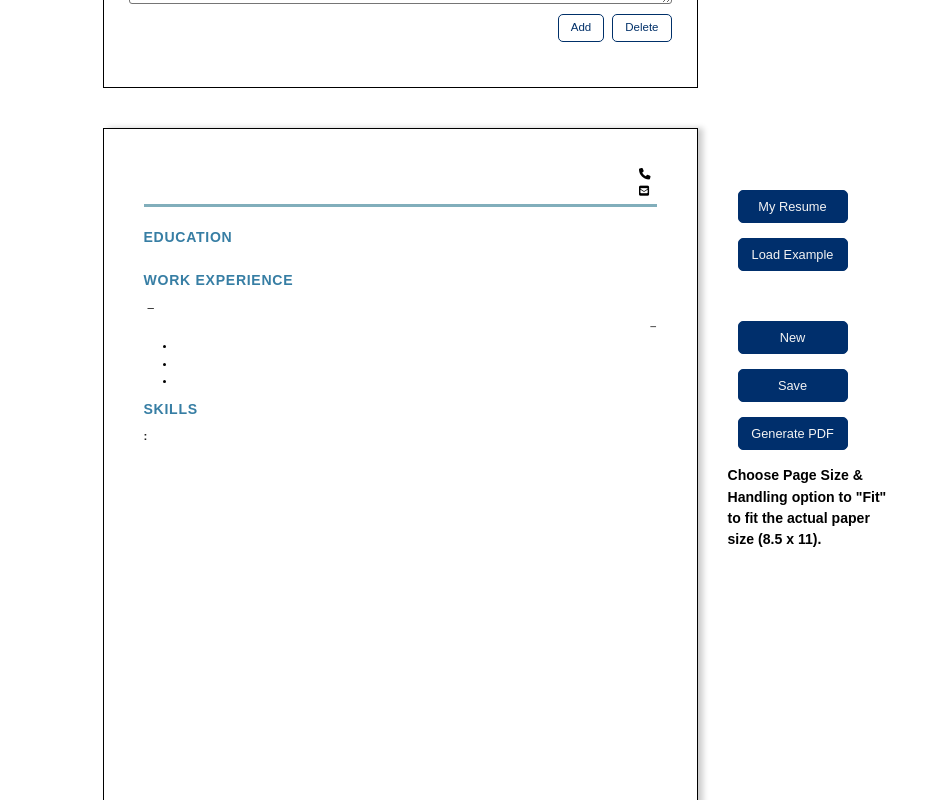
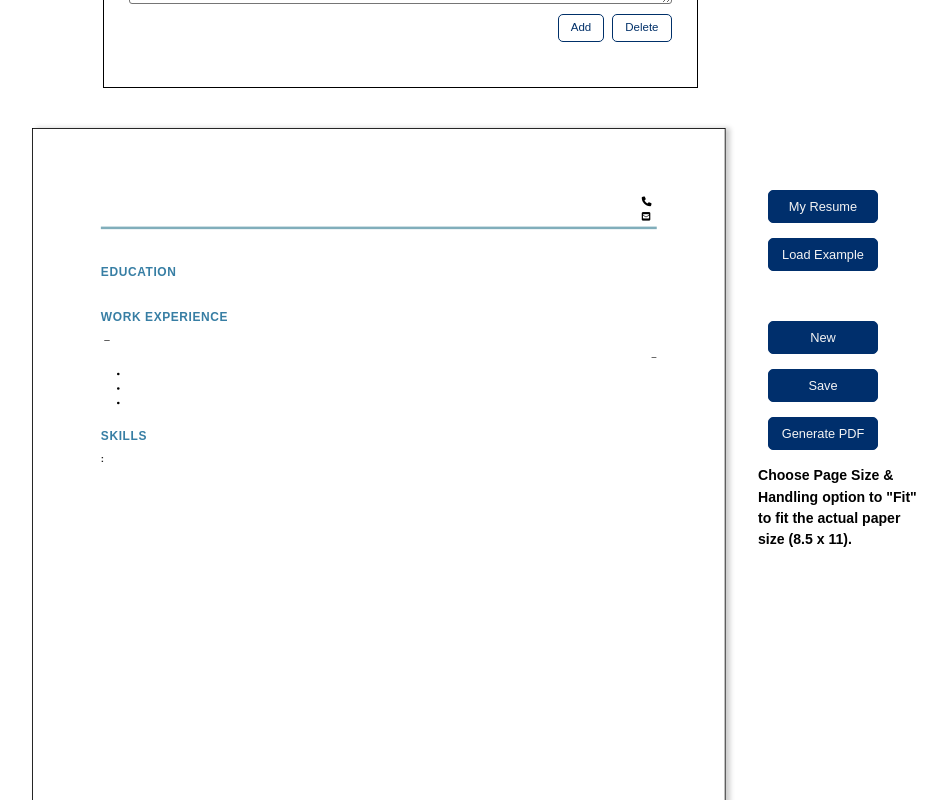
Before and after one commit to Swhag/CV-Application, a React (Create React App) app: page / in a window 1280 px wide. Shown: the part 1860-2660 px from the top of the page, without its empty margins (240-1187 px from the left). Built offline with nearby package versions, Linux system fonts and the light colour scheme.

Commit message:
mobile support updated (recommended for view only)

```diff
--- a/src/components/CVPreview/CVPreview.js
+++ b/src/components/CVPreview/CVPreview.js
@@ -24,6 +24,8 @@ function CVPreview(props) {
   const pageStyle = `
   @page {
     size: 157mm 203.7mm;
+    size: 8.5in 11in;
+
     margin: 0;
     border: none;
     box-shadow: none;
@@ -32,9 +34,9 @@ function CVPreview(props) {
 
   return (
     <>
-      <div className='cv-preview-wrapper' ref={componentRef}>
+      <div className='cv-preview-wrapper'>
         <style>{pageStyle}</style>
-        <div id='cv-preview'>
+        <div id='cv-preview' ref={componentRef}>
           <PersonalOut personalInfo={personalInfo}></PersonalOut>
           <EducationOut education={education}></EducationOut>
           <ExperienceOut experience={experience}></ExperienceOut>
--- a/src/styles/App.css
+++ b/src/styles/App.css
@@ -308,9 +308,9 @@
 /* ------------------------------------------------ */
 
 .cv-preview-wrapper {
-  width: 595px;
+  /* width: 595px;
   min-width: 595px;
-  height: 770px;
+  height: 770px; */
 
   padding: 40px;
   position: sticky;
@@ -332,6 +332,18 @@
 /* CV Preview (Output) Header styling */
 /* ------------------------------------------------ */
 
+.cv-preview-wrapper {
+  padding: 0px;
+  margin: 0px;
+  min-width: none;
+  width: 8.5in;
+  min-width: 8.5in;
+  height: 11in;
+
+  transform: scale(0.85);
+  transform-origin: top left;
+}
+
 #cv-preview {
   width: 100%;
   display: flex;
@@ -339,6 +351,13 @@
   align-items: flex-start;
   gap: 10px;
   top: 0px;
+}
+
+#cv-preview {
+  width: 100%;
+  height: 100%;
+  padding: 80px;
+  gap: 20px;
 }
 
 #cv-preview header {
@@ -572,7 +591,7 @@ h4,
   max-height: 842px;
 
   padding-top: 50px;
-  margin-right: -40px;
+  margin-left: -120px;
 
   display: flex;
   flex-direction: column;
@@ -650,10 +669,10 @@ h4,
 /* Mobile Support (for view only) */
 /* --------------------------------------------- */
 
-@media (max-width: 900px) {
+@media (max-width: 1024px) {
   .cv-container {
     gap: 0px;
-    padding: 10px;
+    padding: 20px;
   }
 
   .cv-form-wrapper {
@@ -666,8 +685,9 @@ h4,
 
   .cv-preview-wrapper {
     position: static;
-    margin-top: -80px;
-    transform: scale(0.65);
+    margin-top: 190px;
+    transform-origin: center;
+    transform: scale(1.2);
   }
 
   #cv-preview {
@@ -677,7 +697,7 @@ h4,
   .side-btn-group {
     width: 100%;
     margin: auto;
-    margin-top: -140px;
+    margin-top: 140px;
     position: static;
   }
 
@@ -695,3 +715,47 @@ h4,
     font-size: 1rem;
   }
 }
+
+@media (max-width: 950px) {
+  .cv-preview-wrapper {
+    margin-top: 100px;
+    transform: scale(1.05);
+  }
+
+  .side-btn-group {
+    margin-top: 50px;
+  }
+}
+
+@media (max-width: 768px) {
+  .cv-preview-wrapper {
+    margin-top: 0px;
+    transform: scale(0.9);
+  }
+
+  .side-btn-group {
+    margin-top: -60px;
+  }
+}
+
+@media (max-width: 500px) {
+  .cv-preview-wrapper {
+    margin-top: -240px;
+    transform: scale(0.45);
+  }
+
+  .side-btn-group {
+    margin-top: -300px;
+  }
+}
+
+@media (max-width: 400px) {
+  .cv-preview-wrapper {
+    margin-top: -260px;
+    transform: scale(0.42);
+  }
+
+  .side-btn-group {
+    margin-top: -310px;
+  }
+}
```
